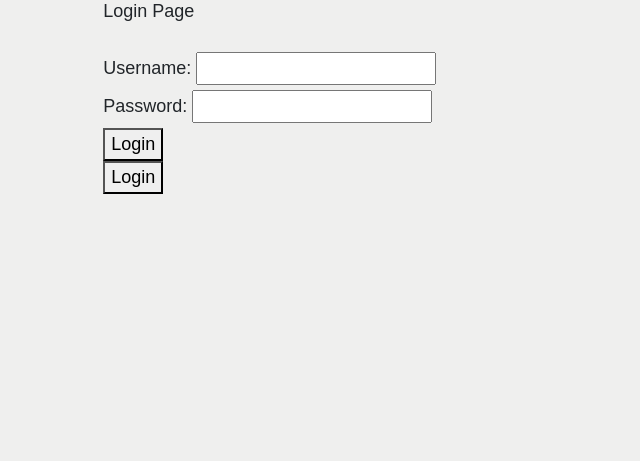
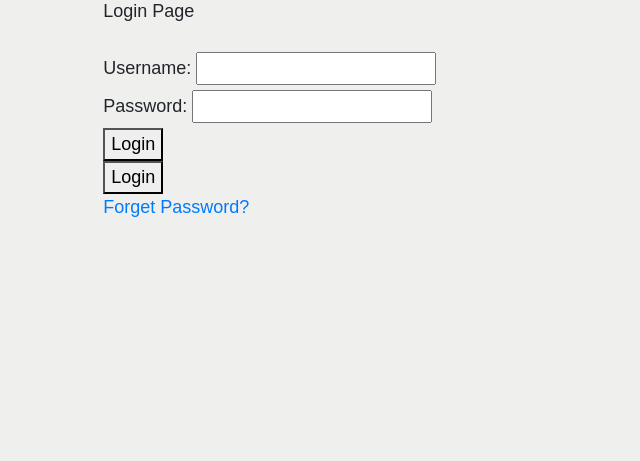
Before and after one commit to fgnceng/TimeBar, a Symfony app: template templates/security/login.html.twig in a window 1280 px wide. Shown: the part 150-611 px from the top of the page, without its empty margins (0-640 px from the left). Run offline with Twig, Linux system fonts and the light colour scheme; the template is opened without the code that fills it, so the values that code supplies are empty; some libraries are stand-ins or nearby versions.

Commit message:
reset password with mail services

```diff
--- a/templates/security/login.html.twig
+++ b/templates/security/login.html.twig
@@ -54,6 +54,11 @@
                          <button type="submit">Login</button>
                          <br>
                          <button type="">Login</button>
+
+                         <div class="login-subtitle">
+
+                             <a href="{{ path('password_reset_request') }}">Forget Password?</a><br/>
+                             </div>
                      </form>
 
                  </div>
```
